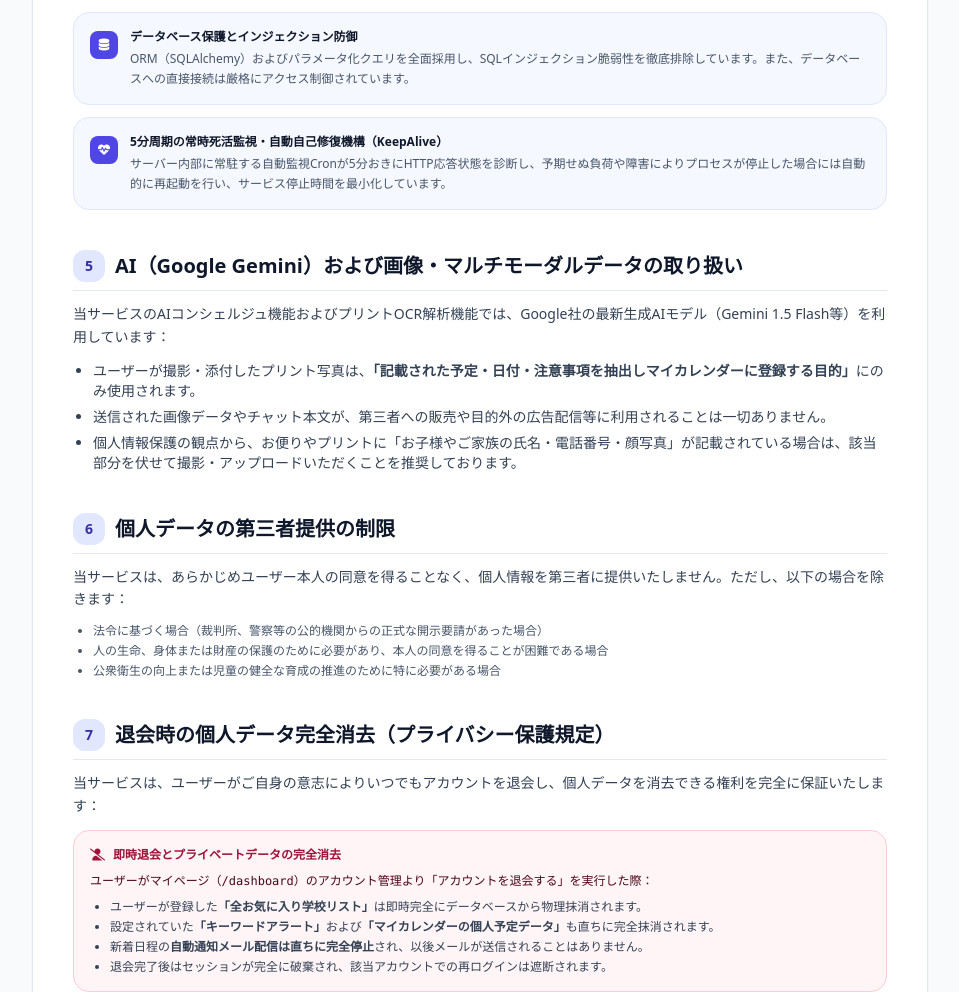
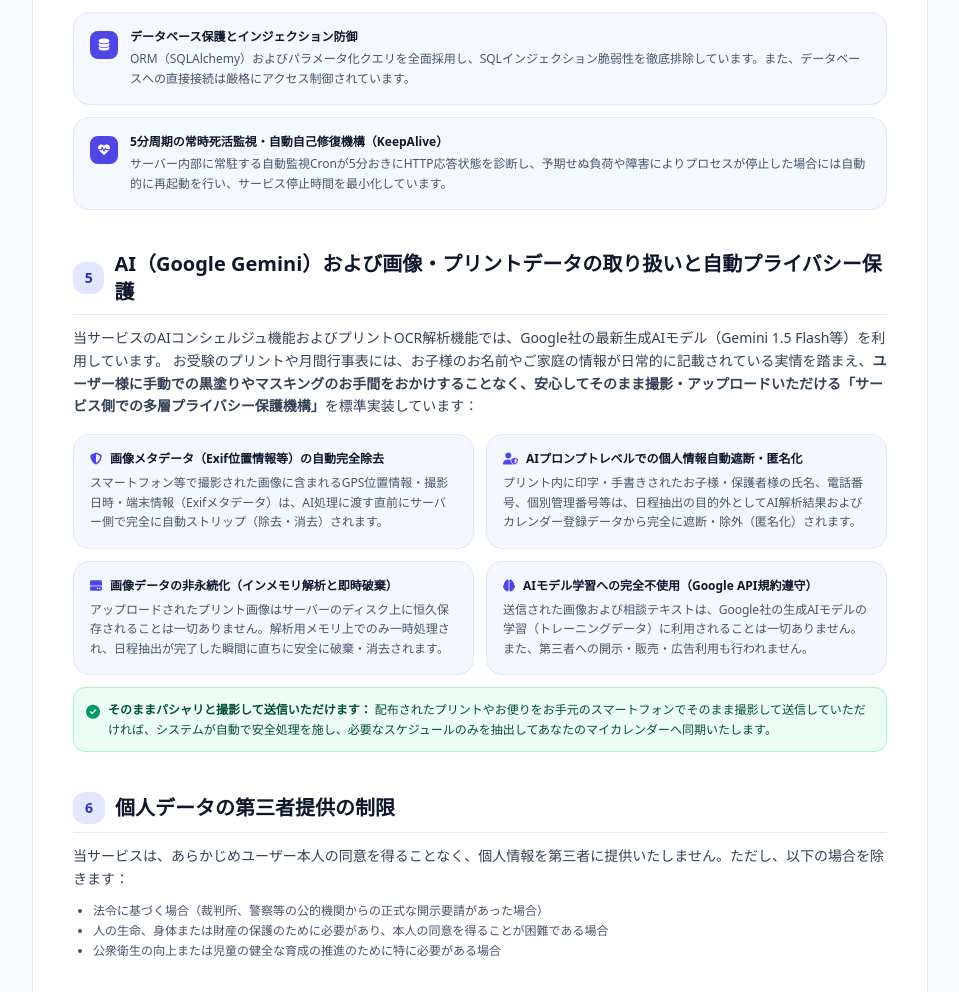
Before and after one commit to yuta-tsuchiya-150/Data_search_engine, a FastAPI app: page /privacy in a window 1280 px wide. Shown: the part 1704-2696 px from the top of the page, without its empty margins (160-1119 px from the left). Run offline with FastAPI, Linux system fonts and the light colour scheme; some libraries are stand-ins or nearby versions.

Commit message:
feat: enhance privacy policy section 5 and add automated server-side metadata stripping and personal info masking

```diff
--- a/app/templates/ai_chat_widget.html
+++ b/app/templates/ai_chat_widget.html
@@ -90,6 +90,7 @@
                 <div class="text-[11px] text-slate-300">
                     <p class="font-bold text-amber-300 flex items-center"><i class="fa-solid fa-camera mr-1"></i>プリント写真を添付中</p>
                     <p id="ai-chat-image-filename" class="text-[10px] text-slate-400 truncate max-w-[200px]"></p>
+                    <span class="inline-flex items-center text-[9px] text-emerald-400 bg-emerald-950/60 border border-emerald-500/30 px-1.5 py-0.5 rounded mt-0.5"><i class="fa-solid fa-shield-halved mr-1 text-[8px]"></i>個人情報・位置情報は自動保護・遮断されます</span>
                 </div>
             </div>
             <button type="button" onclick="clearSelectedImage()" class="text-slate-400 hover:text-rose-400 p-1 text-sm" title="添付を取り消す">
--- a/app/templates/privacy.html
+++ b/app/templates/privacy.html
@@ -186,16 +186,54 @@
         <section id="section-5" class="space-y-3 scroll-mt-20">
             <div class="flex items-center space-x-2.5 pb-2 border-b border-slate-200">
                 <span class="w-8 h-8 rounded-xl bg-indigo-100 text-indigo-800 flex items-center justify-center font-bold text-sm">5</span>
-                <h2 class="text-lg md:text-xl font-bold text-slate-900">AI（Google Gemini）および画像・マルチモーダルデータの取り扱い</h2>
+                <h2 class="text-lg md:text-xl font-bold text-slate-900">AI（Google Gemini）および画像・プリントデータの取り扱いと自動プライバシー保護</h2>
             </div>
-            <p>
-                当サービスのAIコンシェルジュ機能およびプリントOCR解析機能では、Google社の最新生成AIモデル（Gemini 1.5 Flash等）を利用しています：
+            <p class="leading-relaxed">
+                当サービスのAIコンシェルジュ機能およびプリントOCR解析機能では、Google社の最新生成AIモデル（Gemini 1.5 Flash等）を利用しています。
+                お受験のプリントや月間行事表には、お子様のお名前やご家庭の情報が日常的に記載されている実情を踏まえ、<strong>ユーザー様に手動での黒塗りやマスキングのお手間をおかけすることなく、安心してそのまま撮影・アップロードいただける「サービス側での多層プライバシー保護機構」</strong>を標準実装しています：
             </p>
-            <ul class="list-disc pl-5 space-y-1.5 text-xs md:text-sm text-slate-700">
-                <li>ユーザーが撮影・添付したプリント写真は、<strong>「記載された予定・日付・注意事項を抽出しマイカレンダーに登録する目的」</strong>にのみ使用されます。</li>
-                <li>送信された画像データやチャット本文が、第三者への販売や目的外の広告配信等に利用されることは一切ありません。</li>
-                <li>個人情報保護の観点から、お便りやプリントに「お子様やご家族の氏名・電話番号・顔写真」が記載されている場合は、該当部分を伏せて撮影・アップロードいただくことを推奨しております。</li>
-            </ul>
+
+            <div class="grid grid-cols-1 md:grid-cols-2 gap-3 pt-1">
+                <div class="p-4 rounded-2xl bg-indigo-50/60 border border-indigo-100 space-y-1.5">
+                    <h4 class="font-bold text-slate-900 text-xs flex items-center text-indigo-800">
+                        <i class="fa-solid fa-shield-halved mr-2 text-indigo-600"></i>画像メタデータ（Exif位置情報等）の自動完全除去
+                    </h4>
+                    <p class="text-xs text-slate-600 leading-relaxed">
+                        スマートフォン等で撮影された画像に含まれるGPS位置情報・撮影日時・端末情報（Exifメタデータ）は、AI処理に渡す直前にサーバー側で完全に自動ストリップ（除去・消去）されます。
+                    </p>
+                </div>
+                <div class="p-4 rounded-2xl bg-indigo-50/60 border border-indigo-100 space-y-1.5">
+                    <h4 class="font-bold text-slate-900 text-xs flex items-center text-indigo-800">
+                        <i class="fa-solid fa-user-shield mr-2 text-indigo-600"></i>AIプロンプトレベルでの個人情報自動遮断・匿名化
+                    </h4>
+                    <p class="text-xs text-slate-600 leading-relaxed">
+                        プリント内に印字・手書きされたお子様・保護者様の氏名、電話番号、個別管理番号等は、日程抽出の目的外としてAI解析結果およびカレンダー登録データから完全に遮断・除外（匿名化）されます。
+                    </p>
+                </div>
+                <div class="p-4 rounded-2xl bg-indigo-50/60 border border-indigo-100 space-y-1.5">
+                    <h4 class="font-bold text-slate-900 text-xs flex items-center text-indigo-800">
+                        <i class="fa-solid fa-hard-drive mr-2 text-indigo-600"></i>画像データの非永続化（インメモリ解析と即時破棄）
+                    </h4>
+                    <p class="text-xs text-slate-600 leading-relaxed">
+                        アップロードされたプリント画像はサーバーのディスク上に恒久保存されることは一切ありません。解析用メモリ上でのみ一時処理され、日程抽出が完了した瞬間に直ちに安全に破棄・消去されます。
+                    </p>
+                </div>
+                <div class="p-4 rounded-2xl bg-indigo-50/60 border border-indigo-100 space-y-1.5">
+                    <h4 class="font-bold text-slate-900 text-xs flex items-center text-indigo-800">
+                        <i class="fa-solid fa-brain mr-2 text-indigo-600"></i>AIモデル学習への完全不使用（Google API規約遵守）
+                    </h4>
+                    <p class="text-xs text-slate-600 leading-relaxed">
+                        送信された画像および相談テキストは、Google社の生成AIモデルの学習（トレーニングデータ）に利用されることは一切ありません。また、第三者への開示・販売・広告利用も行われません。
+                    </p>
+                </div>
+            </div>
+
+            <div class="bg-emerald-50 border border-emerald-200 rounded-xl p-3 text-xs text-emerald-900 flex items-start space-x-2 mt-2">
+                <i class="fa-solid fa-circle-check text-emerald-600 mt-0.5 shrink-0 text-sm"></i>
+                <p class="leading-relaxed">
+                    <strong>そのままパシャリと撮影して送信いただけます：</strong> 配布されたプリントやお便りをお手元のスマートフォンでそのまま撮影して送信していただければ、システムが自動で安全処理を施し、必要なスケジュールのみを抽出してあなたのマイカレンダーへ同期いたします。
+                </p>
+            </div>
         </section>
 
         <!-- 6. 第三者提供の制限 -->
--- a/requirements.txt
+++ b/requirements.txt
@@ -13,3 +13,4 @@ passlib[bcrypt]>=1.7.4
 bcrypt>=4.0.0
 psycopg2-binary>=2.9.0
 psycopg[binary]>=3.1.0
+pillow>=10.0.0
```
Also changed, not shown: app/ai_chat/ai_advisor.py (+31 -2 lines).
